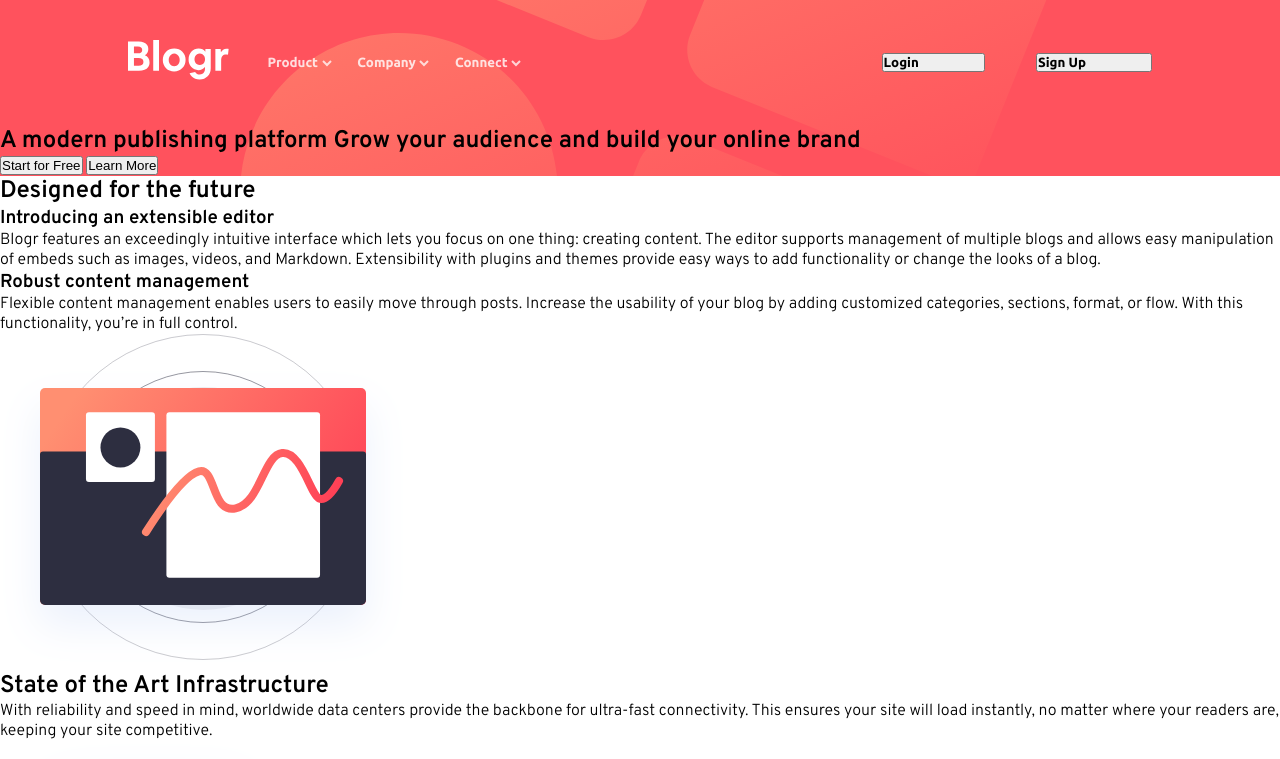
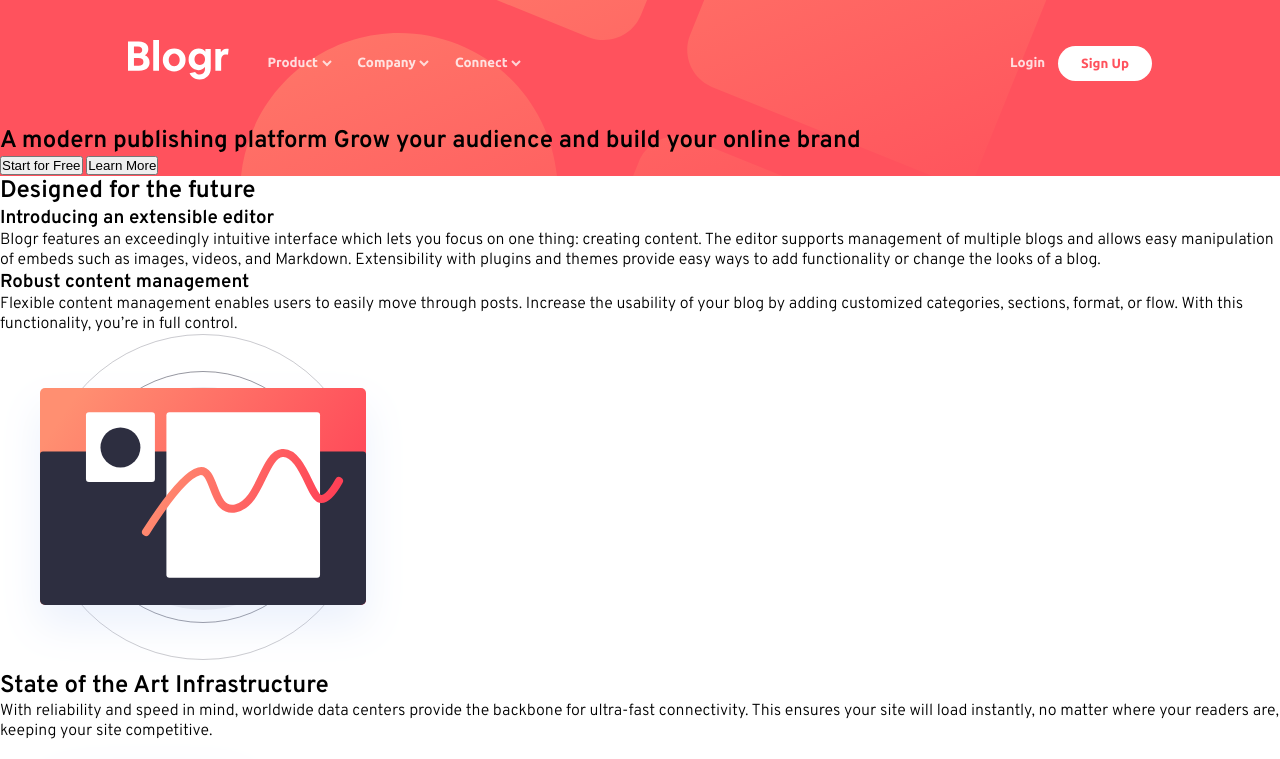
Before and after one commit to ArttuOll/MockWebsites, a plain HTML site: page blogr-landing-page-main/index.html in a window 1280 px wide. Shown: the top 759 px of the page. Drawn offline with Linux system fonts and the light colour scheme.

Commit message:
Style login buttons

```diff
--- a/blogr-landing-page-main/index.html
+++ b/blogr-landing-page-main/index.html
@@ -63,10 +63,10 @@
 
         <ul class="login-buttons">
           <li>
-            <button>Login</button>
+            <button class="login-button">Login</button>
           </li>
           <li>
-            <button>Sign Up</button>
+            <button class="sign-up-button">Sign Up</button>
           </li>
         </ul>
       </nav>
--- a/blogr-landing-page-main/styles.css
+++ b/blogr-landing-page-main/styles.css
@@ -3,6 +3,8 @@
 
 :root {
   --nav-bar-white: rgba(100%, 100%, 100%, 80%);
+  --background-red: hsl(356, 100%, 66%);
+  --hover-red: hsl(355, 100%, 74%);
 }
 
 * {
@@ -26,7 +28,7 @@ ul {
 }
 
 .header {
-  background-color: hsl(356, 100%, 66%);
+  background-color: var(--background-red);
   background-image: url("images/bg-pattern-intro.svg");
   background-size: cover;
   background-position: center;
@@ -44,6 +46,9 @@ nav {
 nav ul li button {
   font-family: "Ubuntu", Tahoma, Geneva, Verdana, sans-serif;
   font-weight: 600;
+  cursor: pointer;
+  outline: none;
+  border: none;
 }
 
 ul.main-menu {
@@ -54,9 +59,12 @@ ul.main-menu {
 ul.main-menu button {
   margin-left: 2vw;
   border: none;
-  text-align: center;
   background: none;
   color: var(--nav-bar-white);
+}
+
+ul.main-menu button:hover {
+  text-decoration: underline;
 }
 
 .dropdown-menu {
@@ -67,11 +75,35 @@ ul.login-buttons {
   display: flex;
   position: absolute;
   right: 0;
+  align-items: center;
 }
 
-ul.login-buttons li button {
-  margin-left: 4vw;
-  padding-right: 5vw;
+ul.login-buttons button {
+  margin-left: 1vw;
+  text-align: center;
+  border: none;
+  display: inline-block;
+}
+
+ul.login-buttons button.login-button {
+  background: none;
+  color: var(--nav-bar-white);
+}
+
+ul.login-buttons button.login-button:hover {
+  text-decoration: underline;
+}
+
+ul.login-buttons button.sign-up-button {
+  background-color: rgba(100%, 100%, 100%, 100%);
+  color: var(--background-red);
+  border-radius: 30px;
+  padding: 10px 23px;
+}
+
+ul.login-buttons button.sign-up-button:hover {
+  background-color: var(--hover-red);
+  color: var(--nav-bar-white);
 }
 
 .attribution {
```
